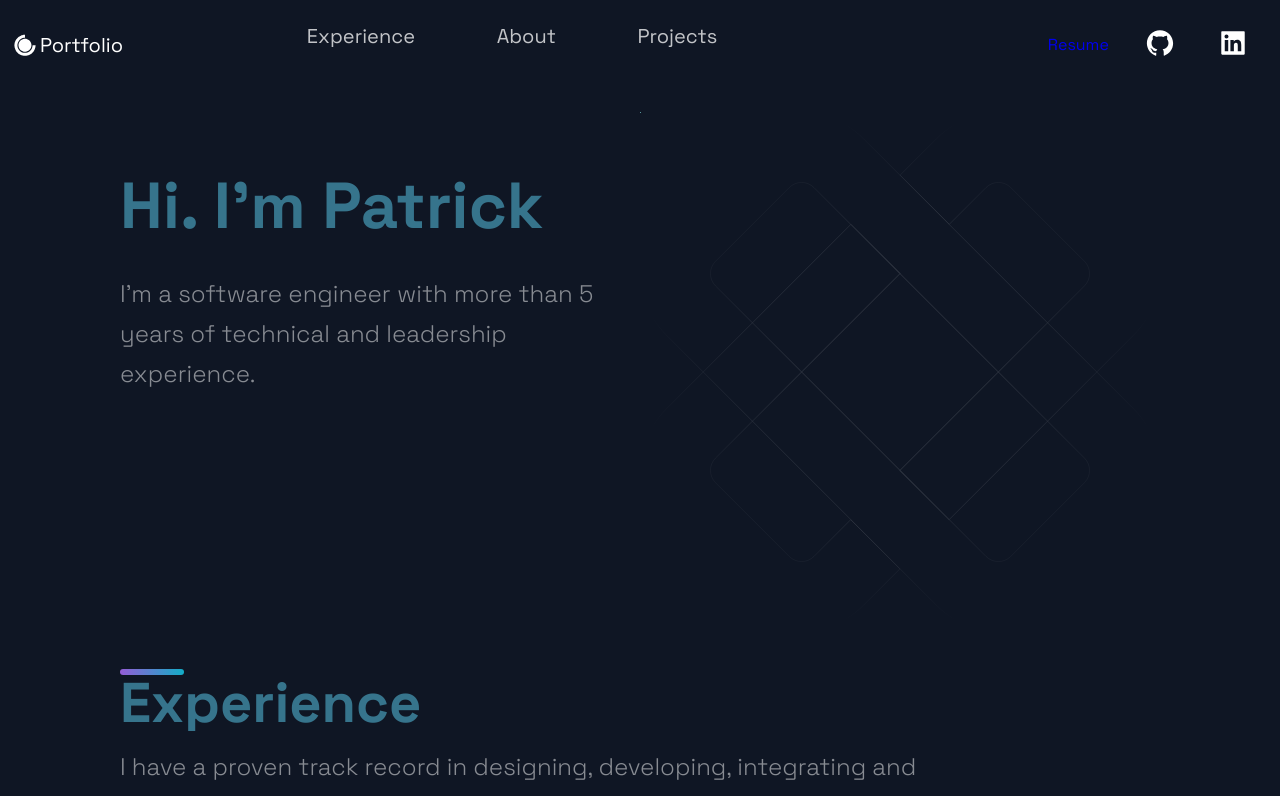
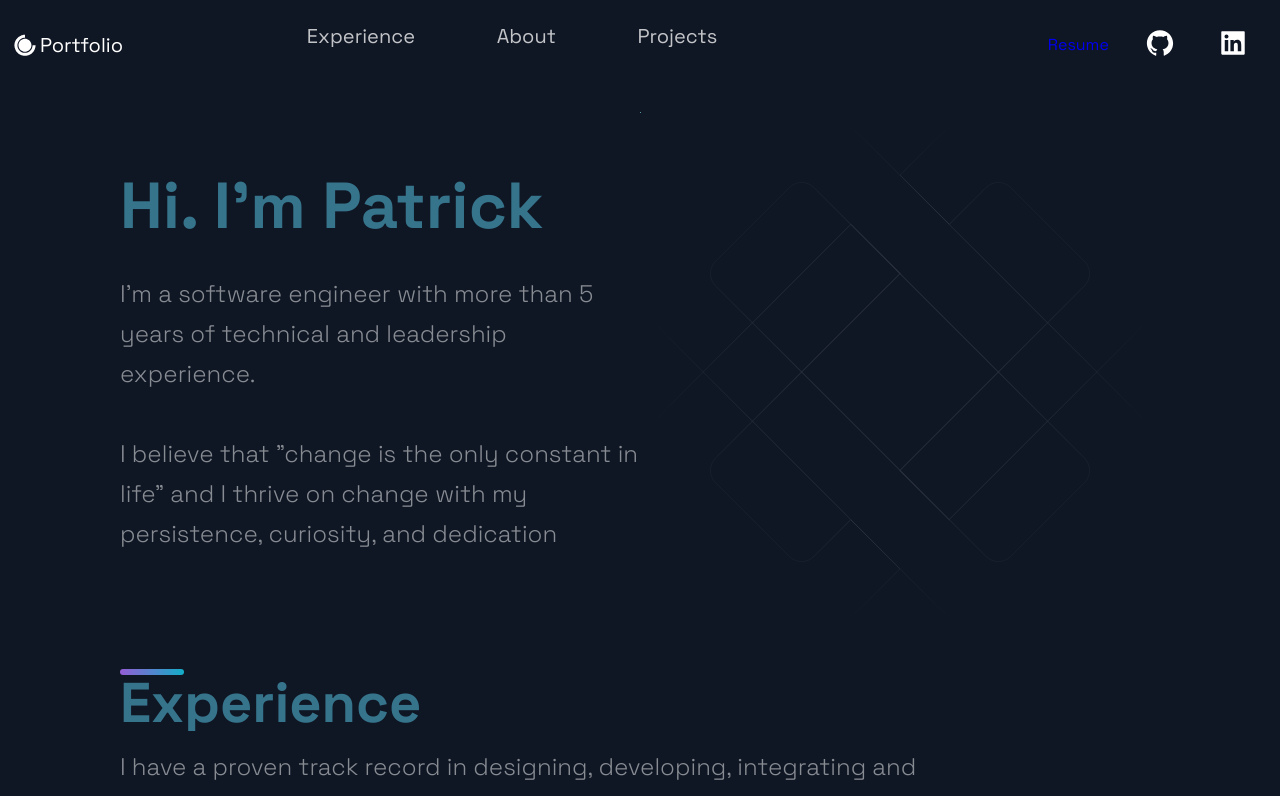
Before and after one commit to pshyong/portfolio-website, a Next.js app: page / in a window 1280 px wide. Shown: the top 796 px of the page. Built offline with nearby package versions, Linux system fonts and the light colour scheme.

Commit message:
Update intro

```diff
--- a/src/components/Hero/Hero.js
+++ b/src/components/Hero/Hero.js
@@ -12,7 +12,11 @@ const Hero = (props) => (
 
       </SectionTitle>
       <SectionText>
-        I'm a software engineer with more than 5 years of technical and leadership experience.
+        I'm a software engineer with more than 5 years of technical and leadership experience. <br/>
+        <br/>
+
+        I believe that "change is the only constant in life" and I thrive on change with my persistence, curiosity, and dedication
+
 
       </SectionText>
       {/* <Button onClick={() => window.location = 'about'}>
```
